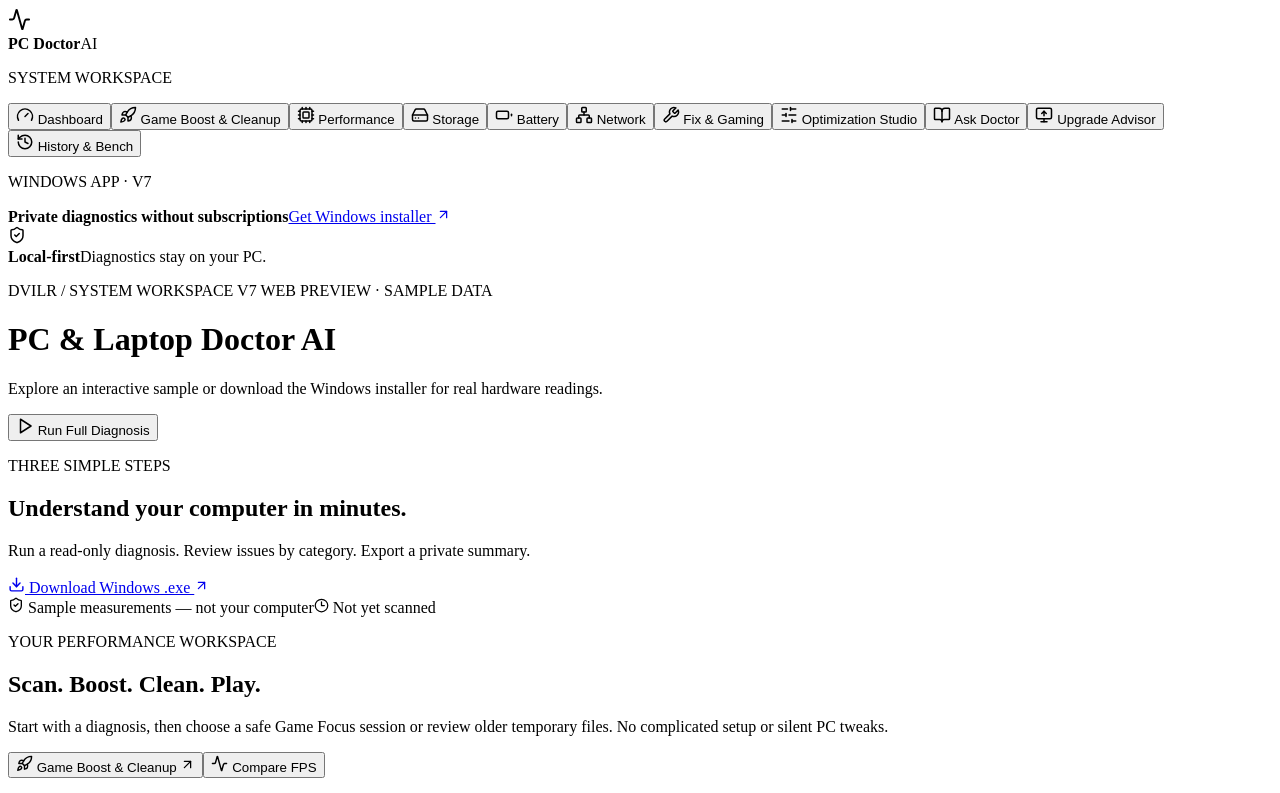
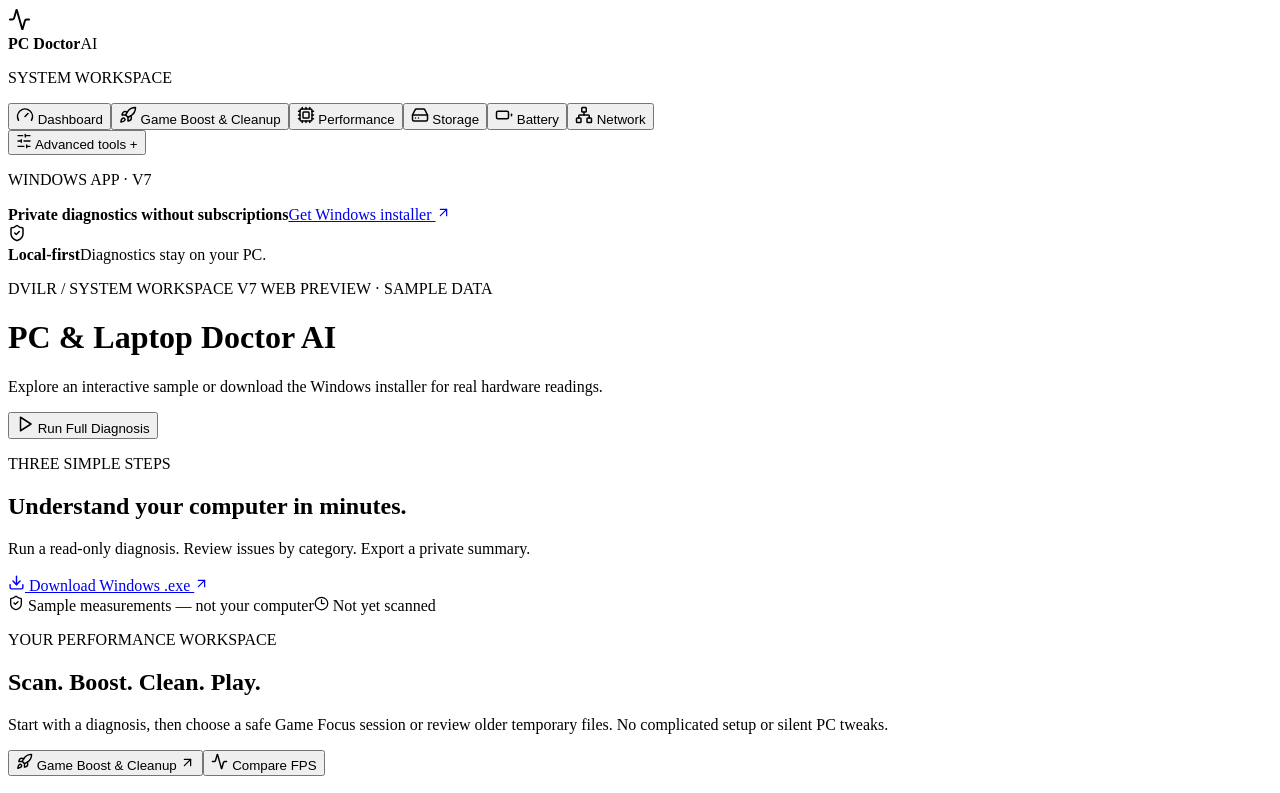
Before and after one commit to dvilrgamerz/PC-Laptop-Doctor-AI, a React (Vite) app: page / in a window 1280 px wide. Shown: the top 793 px of the page. Built offline with nearby package versions, Linux system fonts and the light colour scheme; the HTML template or start-up script is replaced by a standard one.

Commit message:
ui: simplify sidebar to essential actions with optional advanced tools

```diff
--- a/src/App.jsx
+++ b/src/App.jsx
@@ -1,4 +1,4 @@
-import React, { useMemo, useState } from 'react'
+import React, { useEffect, useMemo, useState } from 'react'
 import DiagnosticView from './DiagnosticView.jsx'
 import FixCenter from './FixCenter.jsx'
 import OptimizationStudio from './OptimizationStudio.jsx'
@@ -157,10 +157,13 @@ const NAV_ITEMS = [
   { id: 'advisor', label: 'Upgrade Advisor', Icon: MonitorUp },
   { id: 'history', label: 'History & Bench', Icon: History },
 ]
+const ESSENTIAL_IDS = new Set(['dashboard','boost','performance','storage','battery','network'])
 const INSTALL_URL = 'https://github.com/dvilrgamerz/PC-Laptop-Doctor-AI/releases/tag/v7.0.0-beta.1'
 
 export default function App() {
   const [activeTab, setActiveTab] = useState('dashboard')
+  const [advancedOpen,setAdvancedOpen] = useState(false)
+  useEffect(()=>{if(!ESSENTIAL_IDS.has(activeTab))setAdvancedOpen(true)},[activeTab])
   const [data, setData] = useState(null)
   const [previousData, setPreviousData] = useState(null)
   const [scanning, setScanning] = useState(false)
@@ -255,8 +258,8 @@ export default function App() {
       <aside className="sidebar">
         <div className="brand"><div className="brand-mark"><Activity size={23}/></div><div><strong>PC Doctor</strong><span>AI</span></div></div>
         <p className="sidebar-section-label">SYSTEM WORKSPACE</p>
-        <nav aria-label="Diagnostic categories">
-          {NAV_ITEMS.map(({id,label,Icon}) => (
+        <nav aria-label="Quick tools">
+          {NAV_ITEMS.filter(item=>ESSENTIAL_IDS.has(item.id)).map(({id,label,Icon}) => (
             <button type="button" key={id} onClick={() => setActiveTab(id)}
               aria-current={activeTab === id ? 'page' : undefined}
               className={activeTab === id ? 'nav-active' : ''}>
@@ -264,6 +267,17 @@ export default function App() {
             </button>
           ))}
         </nav>
+        <button className="sidebar-advanced-toggle" type="button" aria-expanded={advancedOpen}
+          onClick={()=>setAdvancedOpen(v=>!v)}><SlidersHorizontal size={16}/> Advanced tools <span>{advancedOpen?'−':'+'}</span></button>
+        {advancedOpen&&<nav aria-label="Advanced diagnostic tools" className="sidebar-advanced">
+          {NAV_ITEMS.filter(item=>!ESSENTIAL_IDS.has(item.id)).map(({id,label,Icon}) => (
+            <button type="button" key={id} onClick={() => setActiveTab(id)}
+              aria-current={activeTab === id ? 'page' : undefined}
+              className={activeTab === id ? 'nav-active' : ''}>
+              <Icon size={18}/> {label}
+            </button>
+          ))}
+        </nav>}
         <div className="sidebar-install">
           <p className="eyebrow">WINDOWS APP · V7</p>
           <strong>Private diagnostics without subscriptions</strong>
```
